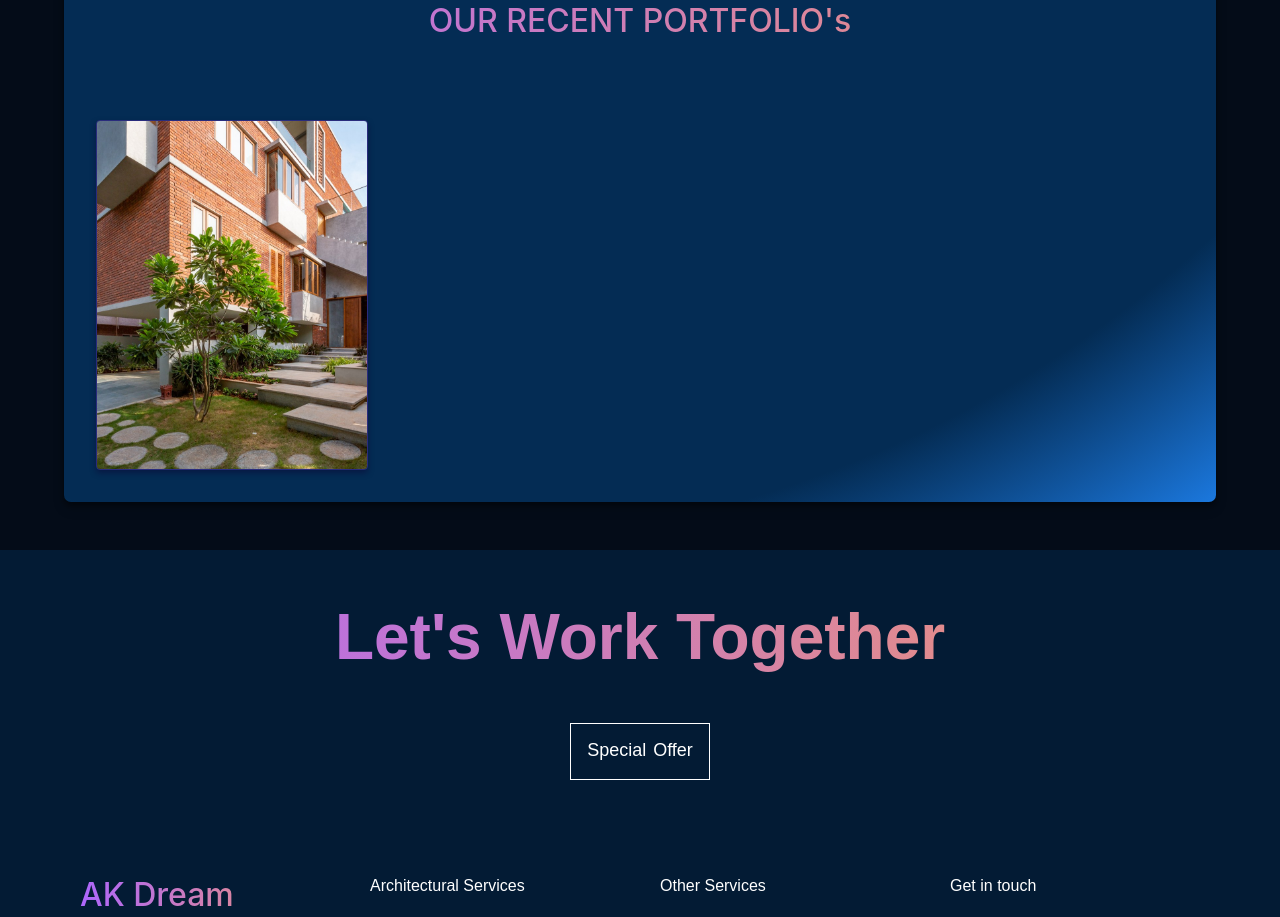
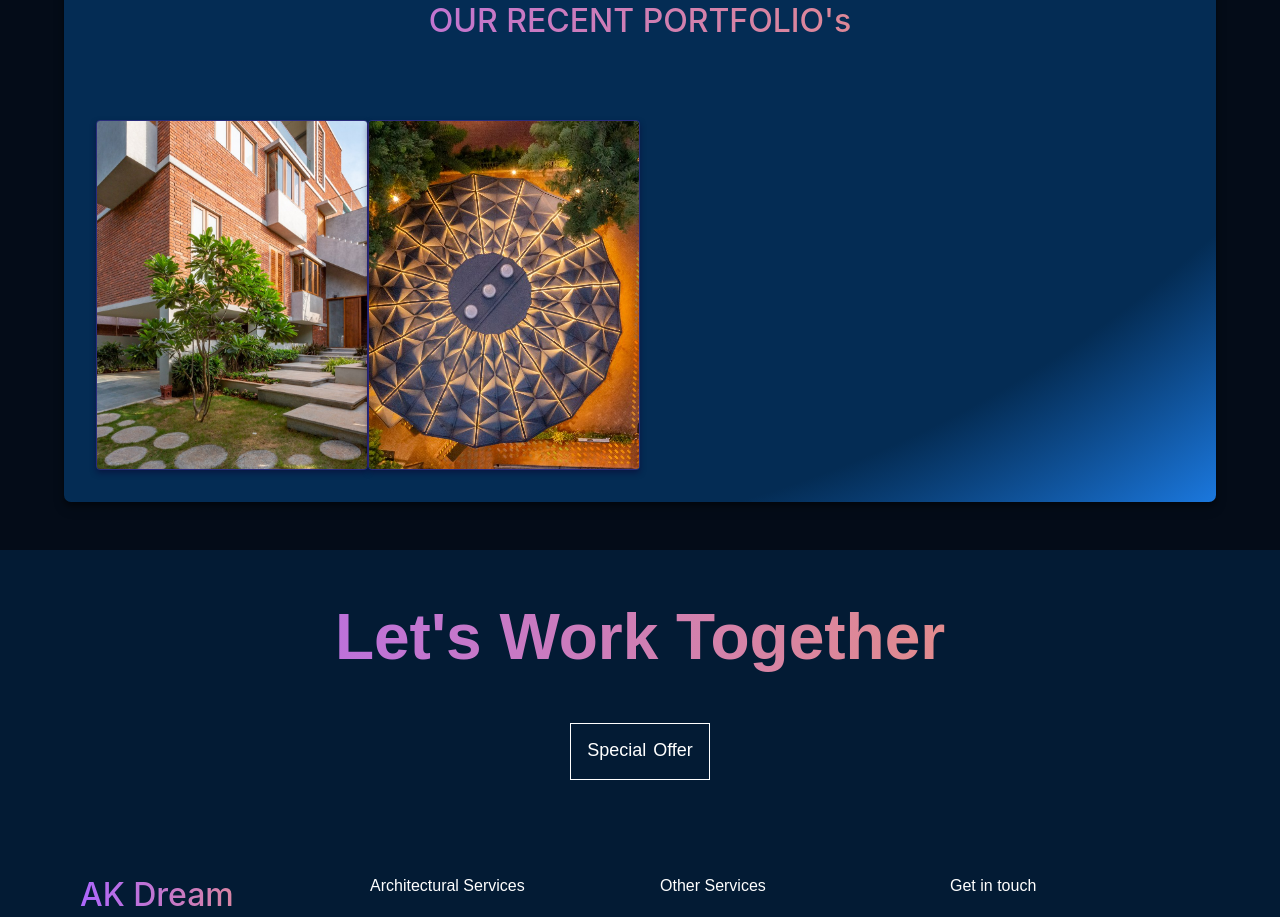
Before and after one commit to akdreamhouse/akdreamhouse, a React (Create React App) app: page /portfolio in a window 1280 px wide. Shown: the part 820-1737 px from the top of the page. Built offline with nearby package versions, Linux system fonts and the light colour scheme; a small style sheet from the web is missing.

Commit message:
Fix : portfolio page

```diff
--- a/src/Components/Loader/Loader.js
+++ b/src/Components/Loader/Loader.js
@@ -12,11 +12,6 @@ function Loader() {
         <div className="loader-isometric-box"></div>
         <div className="loader-isometric-box"></div>
       </div>
-
-      <div className="comming-soon">
-        <h1>Comming soon</h1>
-        <span>...</span>
-      </div>
     </div>
   );
 }
--- a/src/Pages/PortfolioDetailPage/PortfolioDetailPage.js
+++ b/src/Pages/PortfolioDetailPage/PortfolioDetailPage.js
@@ -1,7 +1,7 @@
 import React, { useEffect, useState } from "react";
 import Carousel from "react-multi-carousel";
 import "react-multi-carousel/lib/styles.css";
-import { Navigate, useLocation, useNavigate } from "react-router-dom";
+import { useLocation, useNavigate } from "react-router-dom";
 
 import "./PortfolioDetailPage.scss";
 import { portfolioProjects } from "../../assets/portfolios";
@@ -110,7 +110,9 @@ function PortfolioDetailPage() {
             </ul>
 
             <div className="my-3">
-              <h2>Project's Social Media </h2>
+              {portfolio?.projectSocialMediaLinks && (
+                <h2>Project's Social Media </h2>
+              )}
               <span className="social-icons">
                 {portfolio.projectSocialMediaLinks &&
                   portfolio?.projectSocialMediaLinks.map((item, idx) => {
--- a/src/Pages/Services/Services.js
+++ b/src/Pages/Services/Services.js
@@ -49,7 +49,7 @@ function Services() {
     <div className="Services">
       <div className="Services-header">
         <h1 className="gradient__text">Our Services</h1>
-        <h3>possibilities are beyond the imagination...</h3>
+        <h3>Possibilities are beyond the imagination...</h3>
         <p>
           Please view our portfolio of recent work, or contact us and discuss
           your project.
--- a/src/assets/portfolios/index.js
+++ b/src/assets/portfolios/index.js
@@ -1,3 +1,4 @@
+import blog01 from "../../assets/blog01.jpg";
 import blog02 from "../../assets/blog02.jpg";
 import {
   facebookIcon,
@@ -35,4 +36,31 @@ export const portfolioProjects = [
       },
     ],
   },
+  {
+    projectID: 2,
+    projectName: "Amrit Complex",
+    projectOnwer: "Ak Astaya",
+    projectCategory: "Residential",
+    projectAreaSize: "25*50 Sq Ft",
+    projectStatus: "Progess",
+    projectLocation: "Dewas MP India",
+    projectStartDate: "10-June, 2022",
+    projectEndDate: "",
+    projectWebsite: "",
+    projectSocialMediaLinks: [
+      { socialMediaName: "facebook", socialIcon: facebookIcon, socialLink: "" },
+      {
+        socialMediaName: "instagram",
+        socialIcon: instaGramIcon,
+      },
+      { socialMediaName: "linkdin", socialIcon: linkdinIcon },
+      { socialMediaName: "twitter", socialIcon: twitterIcon },
+      { socialMediaName: "youTube", socialIcon: youTubeIcon },
+    ],
+    projectImages: [
+      {
+        imageLink: blog01,
+      },
+    ],
+  },
 ];
```
